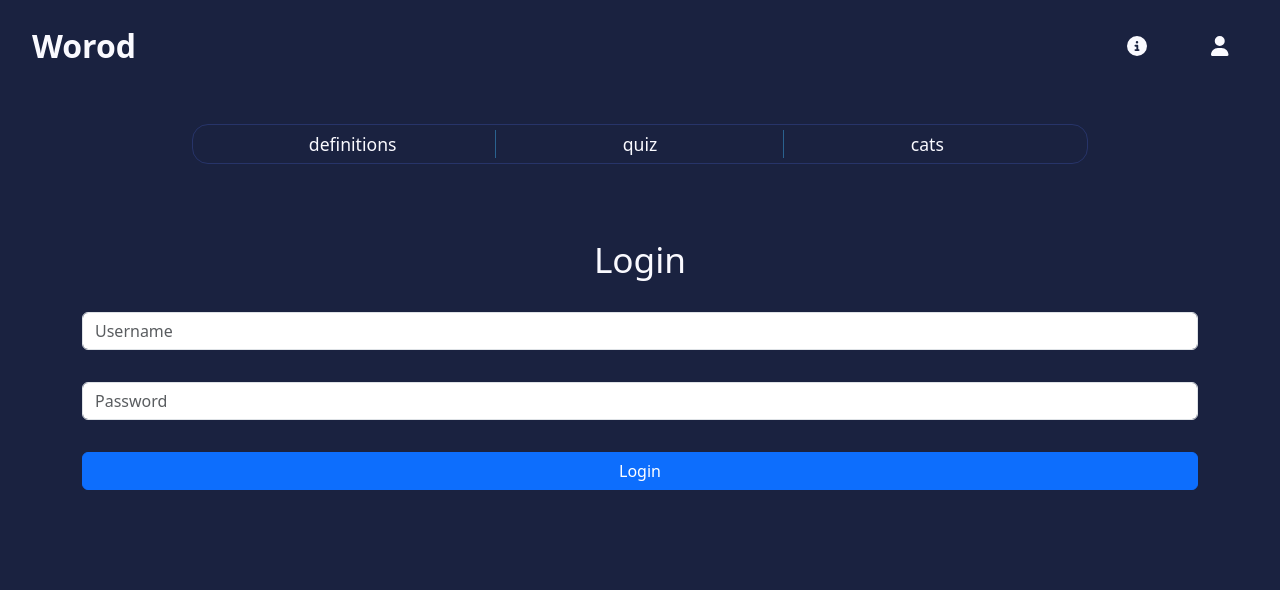
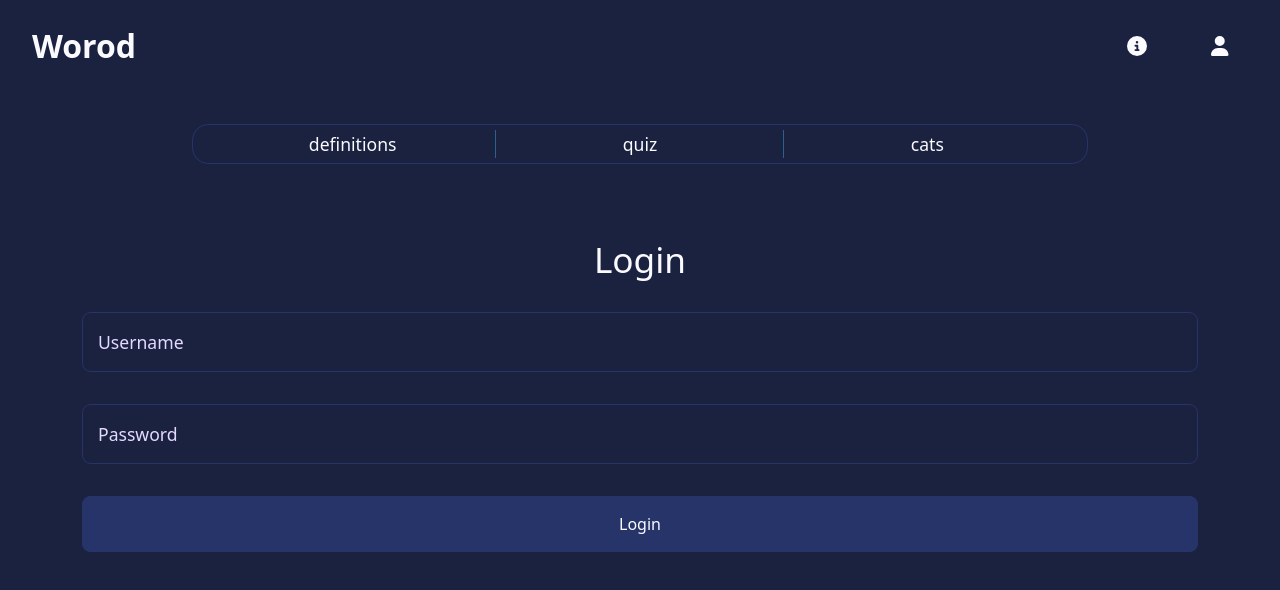
Before and after one commit to noobxzx/webt-project, a Vue app: page / in a window 1280 px wide. Both pictures are taken after a click on the button 1219 px from the left and 46 px from the top of the page. Shown: the top 590 px of the page. Built offline with nearby package versions, Linux system fonts and the light colour scheme; a web font is replaced by a local one.

Commit message:
update styles login

```diff
--- a/src/components/WordSearch.vue
+++ b/src/components/WordSearch.vue
@@ -6,6 +6,7 @@
         <input
             type="text"
             class="custom-input"
+            :class="{'is-invalid': validationError}"
             v-model="query"
             @keyup="validateInput"
             @keyup.enter="searchWord"
@@ -51,14 +52,14 @@ export default {
       error: null,
       validationError: null,
       loading: false,
-      token: process.env.VUE_APP_RAPIDAPI_KEY
+      token: process.env.VUE_APP_RAPIDAPI_KEY,
     };
   },
   methods: {
     validateInput() {
       const regex = /^[a-zA-Z0-9 ]*$/;
       if (!regex.test(this.query)) {
-        this.validationError = "Only eng and 0-9 symbols are allowed";
+        this.validationError = "Only English letters and numbers are allowed.";
       } else {
         this.validationError = null;
       }
@@ -69,11 +70,16 @@ export default {
         this.wordData = null;
         return;
       }
-      if (this.validationError){
+      if (this.validationError) {
         this.error = "Please enter a valid word";
-        return
+        return;
       }
+
       const sanitizedQuery = DOMPurify.sanitize(this.query);
+
+      // Log the sanitized input to the console
+      console.log("Sanitized Query:", sanitizedQuery);
+
       const options = {
         method: "GET",
         url: `https://wordsapiv1.p.rapidapi.com/words/${sanitizedQuery}`,
@@ -161,6 +167,10 @@ export default {
   transition: border-color 0.3s ease;
 }
 
+.custom-input.is-invalid {
+  border-color: #ca4d4d;
+}
+
 .custom-input::placeholder {
   color: #e4d9ff;
   font-size: 1.2rem;
@@ -179,7 +189,7 @@ export default {
   width: 100%;
   text-align: left;
   margin-top: 1em;
-  left: 1em
+  left: 1em;
 }
 
 .custom-button {
@@ -191,9 +201,7 @@ export default {
   cursor: pointer;
   margin: 1em;
   font-size: 1.1rem;
-  transition:
-      background-color 100ms ease,
-      transform 300ms ease;
+  transition: background-color 100ms ease, transform 300ms ease;
 }
 
 .custom-button:hover {
@@ -206,9 +214,7 @@ export default {
   color: #fafaff;
   margin-top: 2em;
   font-size: 1.2rem;
-  animation:
-      fadeIn 0,
-      5s ease-in-out;
+  animation: fadeIn 1s ease-in-out;
 }
 
 .results {
@@ -225,7 +231,6 @@ export default {
   padding-bottom: 1em;
   margin-bottom: 1em;
 }
-
 
 .error {
   color: #ca4d4d;
--- a/src/components/loginComponent.vue
+++ b/src/components/loginComponent.vue
@@ -1,7 +1,7 @@
 <template>
   <div class="container text-center d-flex flex-column align-items-center vh-100 pt-5">
     <h1 class="login-header mt-5 custom-mb">Login</h1>
-      <div class="login-content custom-mb d-flex flex-column align-items-center">
+    <div class="login-content d-flex flex-column align-items-center">
       <form @submit.prevent="validateForm" class="w-100">
         <div class="form-group custom-mb">
           <input
@@ -25,7 +25,7 @@
         </div>
         <button type="submit" class="btn btn-primary w-100">Login</button>
       </form>
-        <div v-if="loginSuccess" class="alert alert-success mt-3" role="alert">
+      <div v-if="loginSuccess" class="alert alert-success mt-5" role="alert">
         Login successful!
       </div>
     </div>
@@ -33,6 +33,7 @@
 </template>
 
 <script>
+import DOMPurify from "dompurify";
 export default {
   data() {
     return {
@@ -45,17 +46,22 @@ export default {
   },
   methods: {
     validateForm: function () {
+      const sanitizedUser = DOMPurify.sanitize(this.username);
+      const sanitizedPassword = DOMPurify.sanitize(this.password);
+      console.log("Sanitized Username: ", sanitizedUser);
+      console.log("Sanitized Password: ", sanitizedPassword);
+
       this.usernameError = '';
       this.passwordError = '';
       const usernameRegex = /^[a-zA-Z0-9._%+-]+@[a-zA-Z0-9.-]+\.[a-zA-Z]{2,}$/;
 
-      if (!this.username) {
+      if (!sanitizedUser) {
         this.usernameError = 'Username is required.';
-      } else if (!usernameRegex.test(this.username)) {
+      } else if (!usernameRegex.test(sanitizedUser)) {
         this.usernameError = 'Please enter a valid email address.';
       }
 
-      if (!this.password) {
+      if (!sanitizedPassword) {
         this.passwordError = 'Password is required.';
       }
 
@@ -69,13 +75,23 @@ export default {
 };
 </script>
 
-<style>
+<style scoped>
 @keyframes fadeIn {
   from {
     opacity: 0;
   }
   to {
     opacity: 1;
+  }
+}
+
+@keyframes buttonHover {
+  from {
+    background-color: #273469;
+  }
+  to {
+    background-color: transparent;
+    border: 1px solid #273469;
   }
 }
 
@@ -92,6 +108,7 @@ export default {
 
 .login-content {
   width: 100%;
+  margin-bottom: 3.5rem;
 }
 
 .form-group {
@@ -111,9 +128,32 @@ export default {
   color: #dc3545;
 }
 
+.form-control{
+  color: #fafaff;
+  background-color: #1a2240 !important;
+  border: 1px solid #273469;
+  border-radius: 0.5em;
+  font-size: 1.1rem;
+  padding: 20px 15px;
+  height: 60px;
+}
+
+.form-control::placeholder {
+  color: #e4d9ff;
+  font-size: 1.1rem;
+}
+
+
+.form-control:focus {
+  color: #fafaff;
+  font-size: 1.1rem;
+  border-color: #e4d9ff;
+  box-shadow: none;
+}
+
 .btn-primary {
+  border: 1px solid #273469;
   background-color: #273469;
-  border: none;
   color: #fafaff;
   border-radius: 0.5em;
   padding: 15px;
@@ -123,12 +163,12 @@ export default {
 }
 
 .btn-primary:hover {
-  background-color: #1a2746;
+  animation: buttonHover 0.3s forwards;
 }
 
 .alert-success {
   background-color: #28a745;
-  color: white;
+  color: #fafaff;
   border: none;
   border-radius: 0.5em;
   padding: 1rem;
```
Lines whose indentation alone changed are shown as unchanged.
